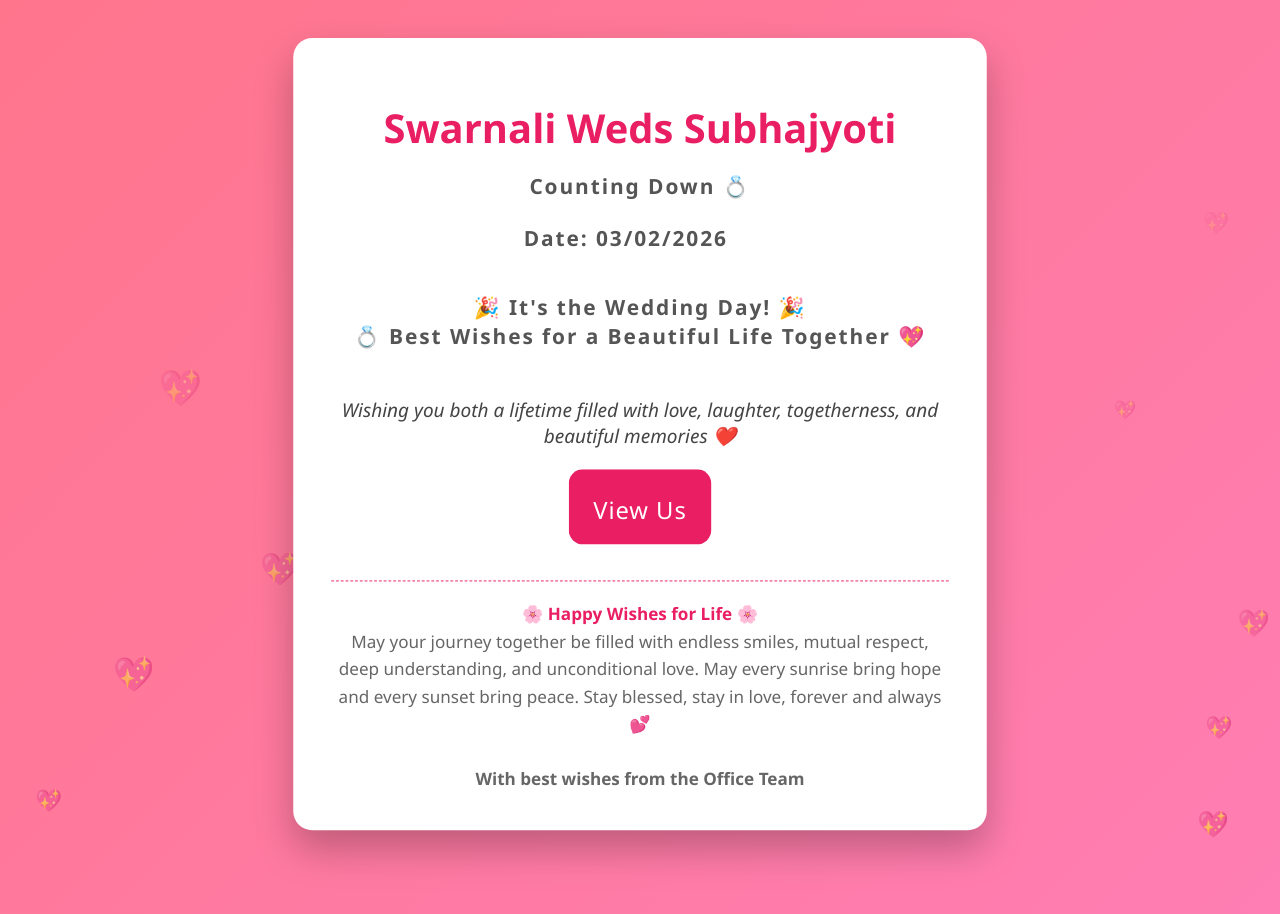
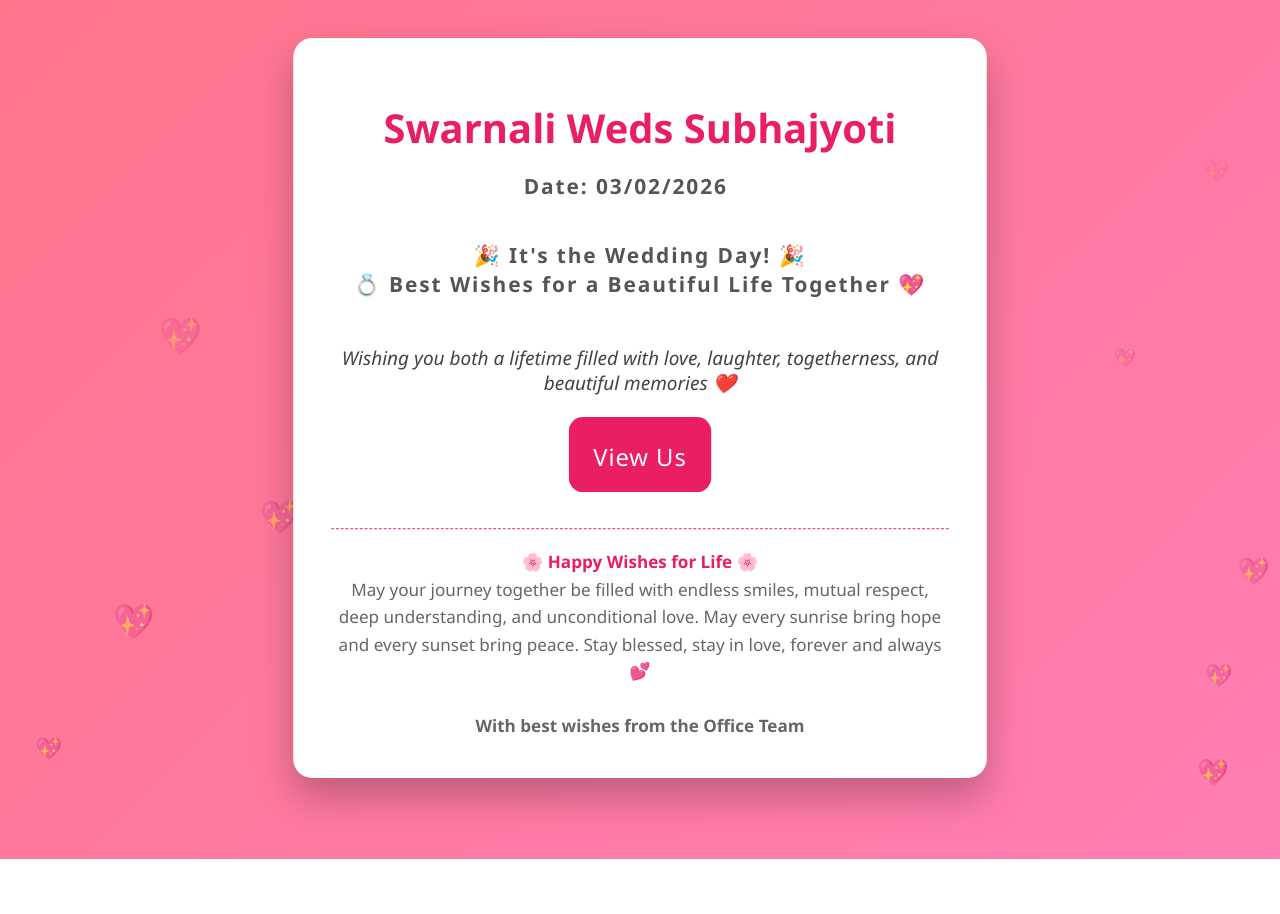
Before and after one commit to subhatestingkol/bibaho_abhijaan, a plain HTML site: page index.html in a window 1280 px wide. After the commit the page ends 859 px from the top, so only its background shows below. Drawn offline with Linux system fonts and the light colour scheme.

Commit message:
updated...

```diff
--- a/index.html
+++ b/index.html
@@ -212,7 +212,7 @@
 
 <div class="card">
     <h1>Swarnali Weds Subhajyoti</h1>
-    <h2>Counting Down 💍</h2>
+    <!-- <h2>Counting Down 💍</h2> -->
     <h2 class="weddingDate">Date: 03/02/2026</h2>
 
     <div class="countdown">
```
